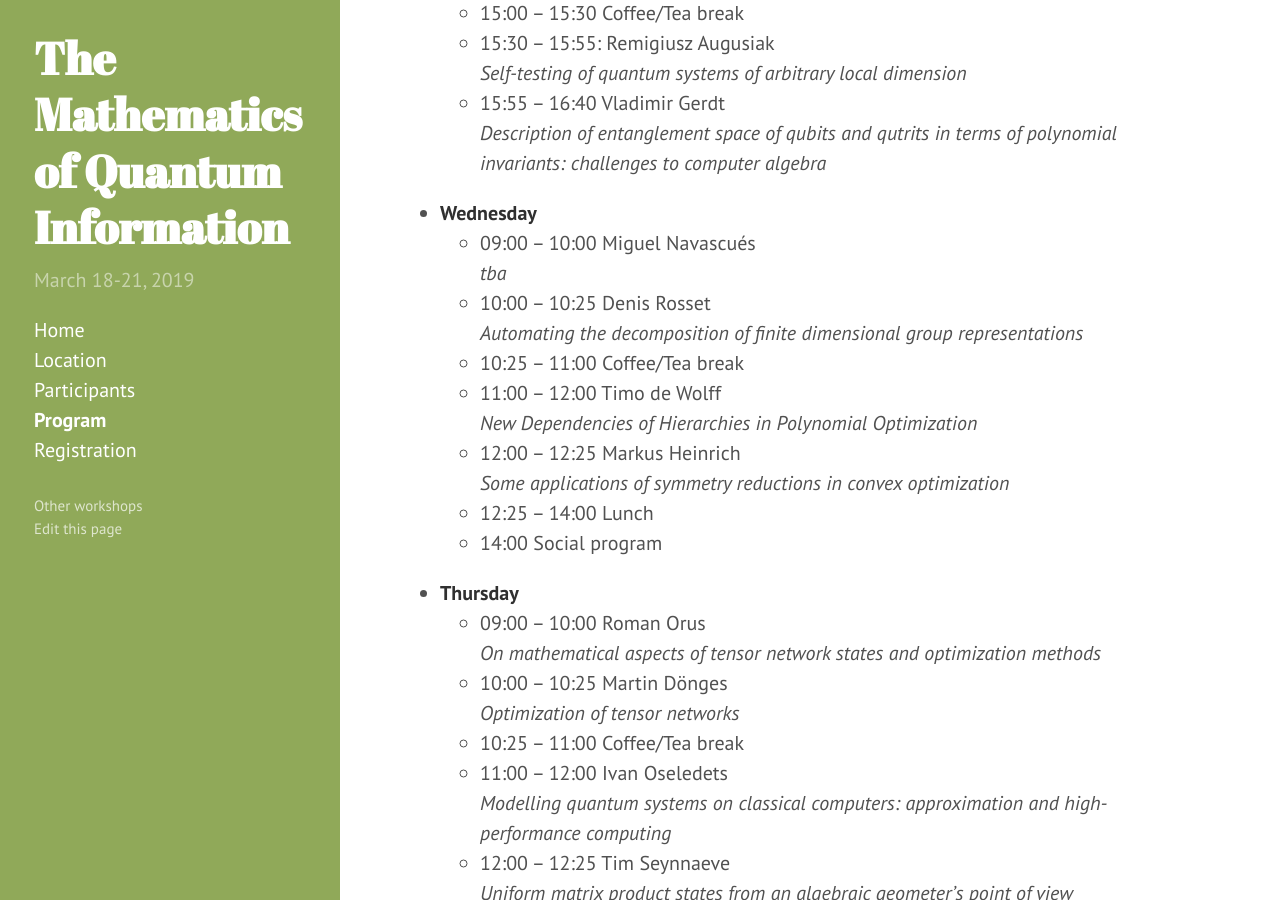
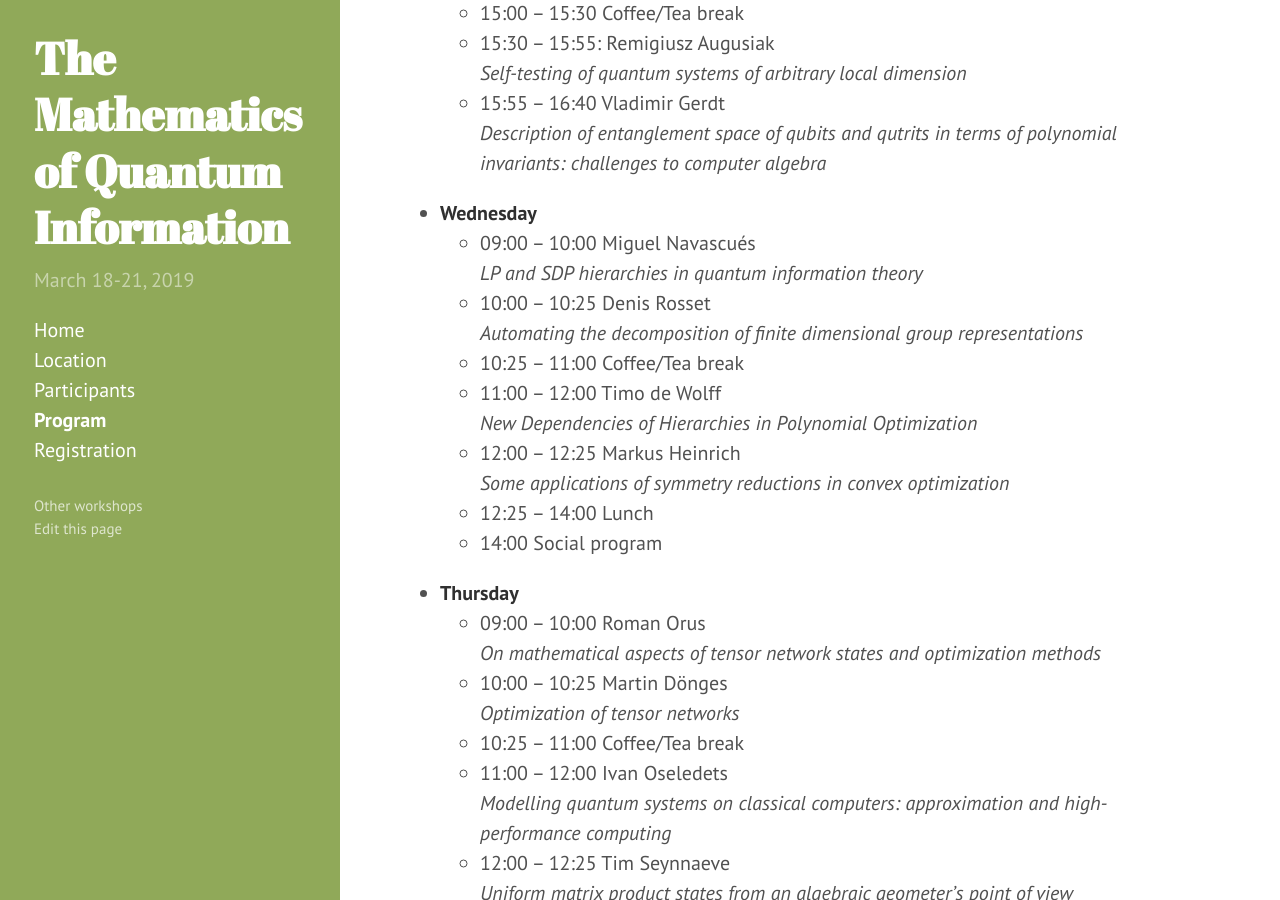
Before and after one commit to MoQIT/MoQI-2019, a Jekyll site: the page built from program.md, in a window 1280 px wide and 900 px high, scrolled down 1457 px. Built offline with Jekyll 4.4.1, drawn with Linux system fonts in a browser that asks for light colours.

Commit message:
Miguel's title

```diff
--- a/program.md
+++ b/program.md
@@ -52,7 +52,7 @@ title: Program
 
 - **Wednesday**
   * 09:00 -- 10:00 Miguel Navascués <br>
-    *tba*
+    *LP and SDP hierarchies in quantum information theory*
   * 10:00 -- 10:25 Denis Rosset <br>
     *Automating the decomposition of finite dimensional group representations*
   * 10:25 -- 11:00 Coffee/Tea break
```
